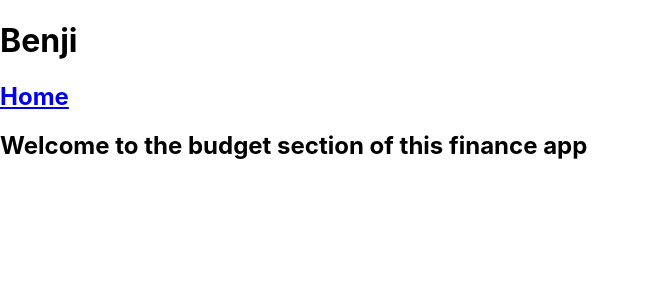
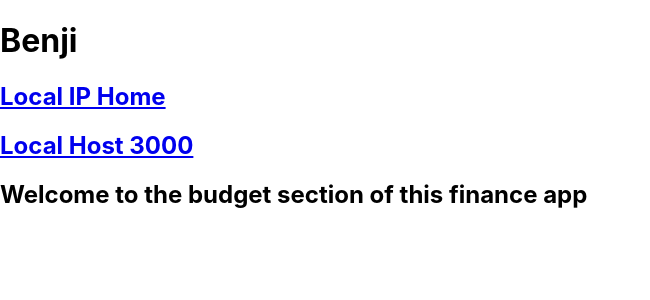
Before and after one commit to victorsandru/Benji, a React (Create React App) app in the folder benji/: page /budgets in a window 1280 px wide. Shown: the top 300 px of the page, without its empty margins (0-650 px from the left). Built offline with nearby package versions, Linux system fonts and the light colour scheme.

Commit message:
Added two buttons for home

```diff
--- a/benji/src/Budgets.js
+++ b/benji/src/Budgets.js
@@ -5,7 +5,8 @@ function Budgets() {
     <div className="App">
       <header className="App-header">
         <h1>Benji</h1>
-        <h2 div = "home"><a href = "http://192.168.56.1:3000/">Home</a></h2>
+        <h2 div = "home1"><a href = "http://192.168.56.1:3000/">Local IP Home</a></h2>
+        <h2 div = "home2"><a href = "http://localhost:3000/">Local Host 3000</a></h2>
         <h2>Welcome to the budget section of this finance app</h2>
       </header>
     </div>
```
Also changed, not shown: 1 other file (tests, documents, lock files or other folders).
